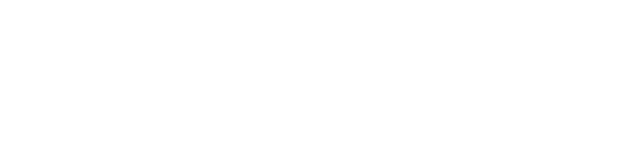
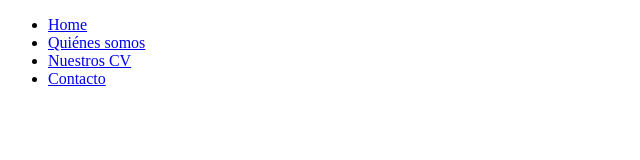
Before and after one commit to Csarroca/202207-w1ch2-cristian-sarroca-aron-ilie, a plain HTML site: page contact.html in a window 1280 px wide. Shown: the whole page, without its empty margins (0-640 px from the left). Drawn offline with Linux system fonts and the light colour scheme.

Commit message:
Add Title and Menu Navigation at all pages

```diff
--- a/contact.html
+++ b/contact.html
@@ -1,10 +1,21 @@
 <!DOCTYPE html>
-<html lang="en">
+<html lang="es">
   <head>
     <meta charset="UTF-8" />
     <meta http-equiv="X-UA-Compatible" content="IE=edge" />
     <meta name="viewport" content="width=device-width, initial-scale=1.0" />
-    <title>Document</title>
+    <title>Aron y Cristian</title>
   </head>
-  <body></body>
+  <body>
+    <header>
+      <nav>
+        <ul>
+          <li><a href="index.html">Home</a></li>
+          <li><a href="whoWeAre.html">Quiénes somos</a></li>
+          <li><a href="cvs.html">Nuestros CV</a></li>
+          <li><a href="contact.html">Contacto</a></li>
+        </ul>
+      </nav>
+    </header>
+  </body>
 </html>
```
Also changed, not shown: cvs.html (+14 -3 lines), index.html (+14 -3 lines), whoWeAre.html (+14 -3 lines).
